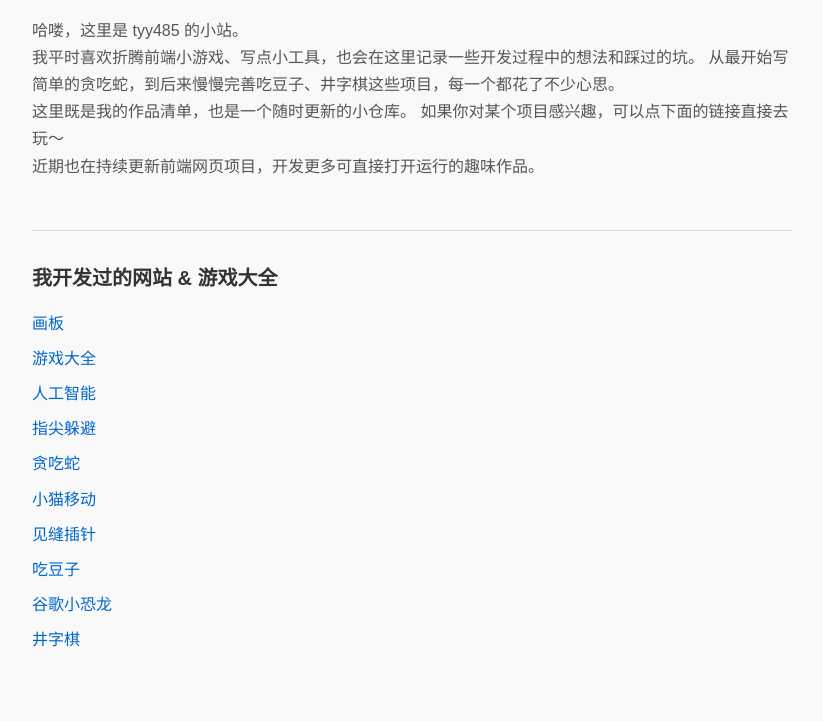
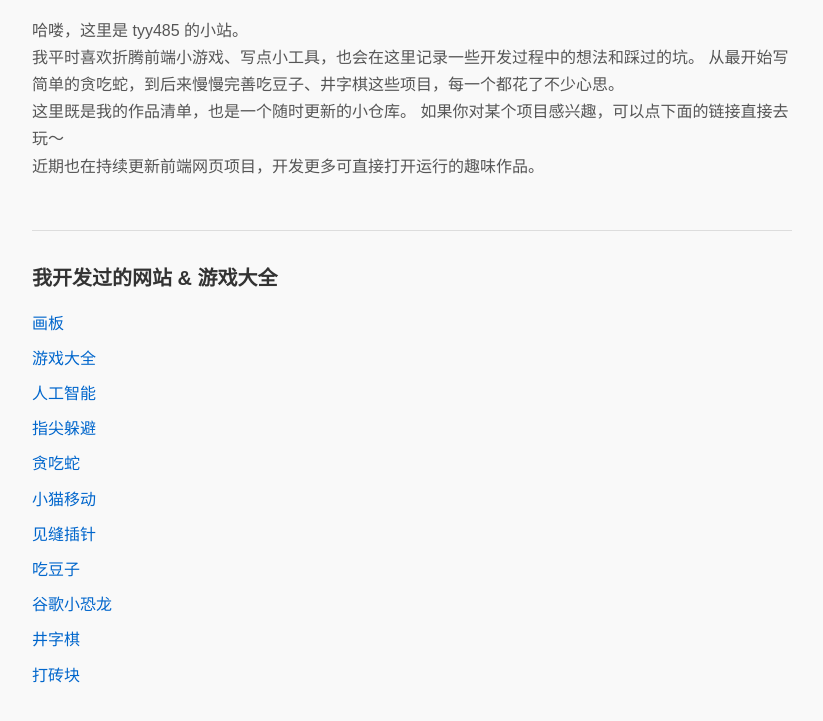
Before and after one commit to tyy485/blog, a plain HTML site: page index.html in a window 1280 px wide. Shown: the part 91-812 px from the top of the page, without its empty margins (228-1051 px from the left). Drawn offline with Linux system fonts and the light colour scheme.

Commit message:
更新 index.html

```diff
--- a/index.html
+++ b/index.html
@@ -111,6 +111,10 @@
         <p class="link-item">
             <a href="https://tyy485.github.io/jzq/" target="_blank">井字棋</a>
         </p>
+        <!-- 新增打砖块游戏链接 -->
+        <p class="link-item">
+            <a href="https://tyy485.github.io/block/" target="_blank">打砖块</a>
+        </p>
     </div>
 </body>
 </html>
```
